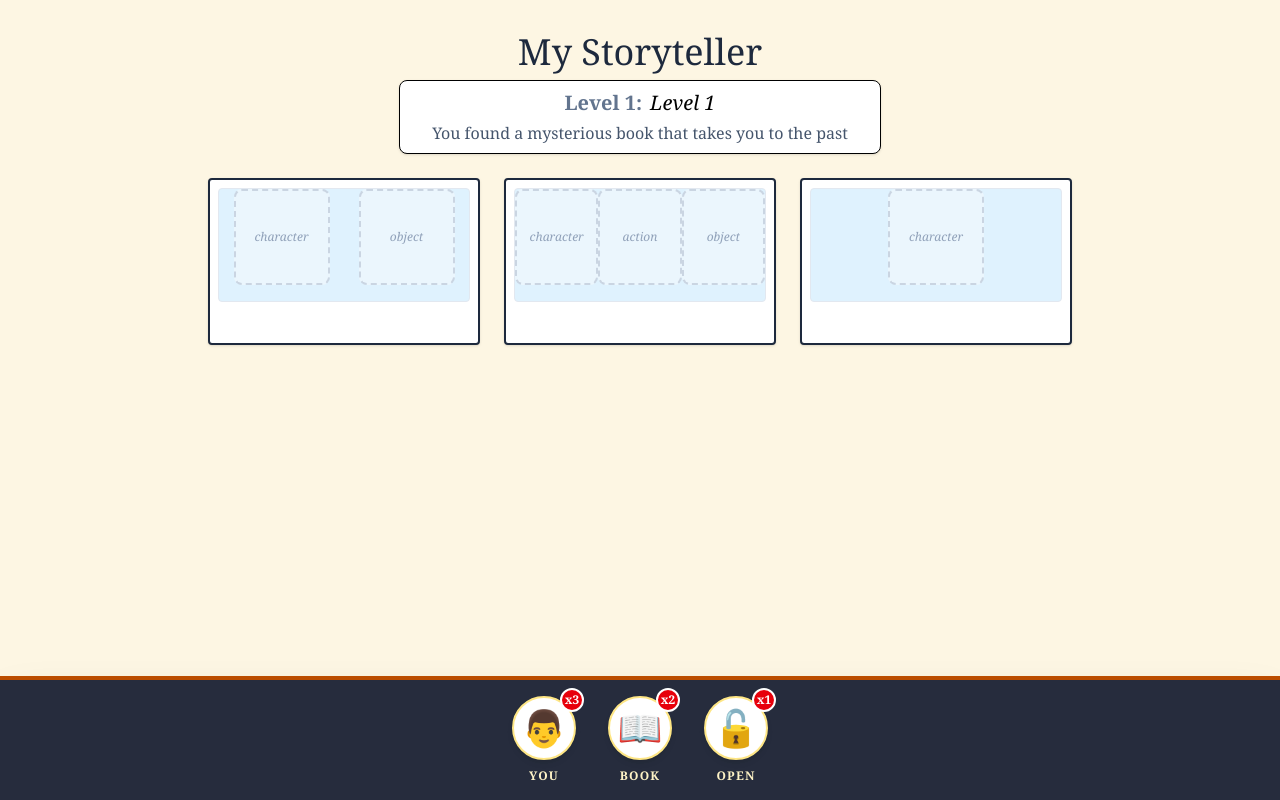
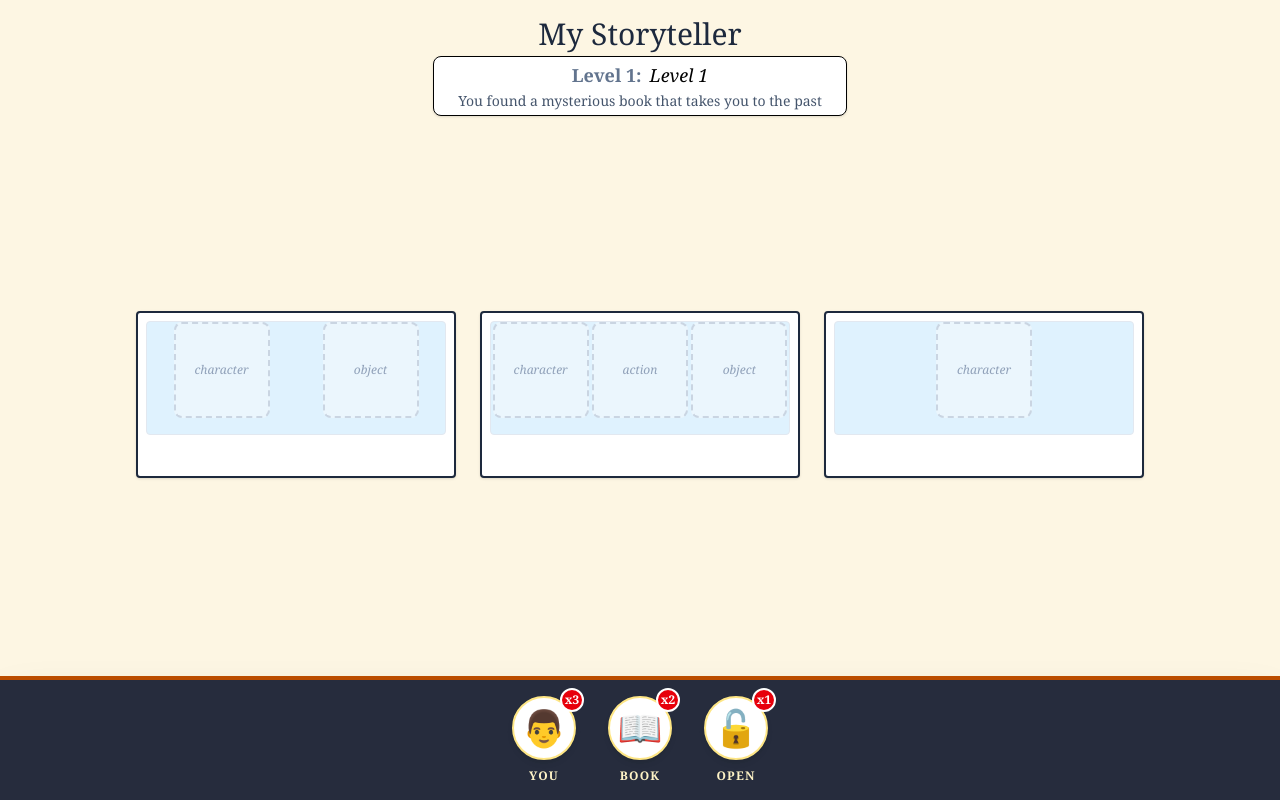
Before and after one commit to ITLaKornVidva/web-lakorn-2026, a React (Vite) app: page / in a window 1280 px wide. Built offline with nearby package versions, Linux system fonts and the light colour scheme.

Commit message:
feat: Introduce landscape-only game layout with horizontal scene scrolling, portrait warning, and improved draggable item touch.

```diff
--- a/src/components/Game/Book.tsx
+++ b/src/components/Game/Book.tsx
@@ -137,30 +137,42 @@ export const Book = () => {
 
     return (
         <DndContext sensors={sensors} onDragStart={handleDragStart} onDragEnd={handleDragEnd}>
-            <div className="min-h-screen bg-[#fdf6e3] flex flex-col items-center py-8 pb-32">
-                <header className="mb-6 text-center">
-                    <h1 className="text-4xl font-serif text-slate-800 mb-2">My Storyteller</h1>
-                    <div className="bg-white border text-xl px-8 py-2 rounded-lg shadow-sm">
+            {/* Portrait Warning Overlay */}
+            <div className="fixed inset-0 z-50 bg-slate-900 text-white flex flex-col items-center justify-center p-8 text-center landscape:hidden">
+                <div className="text-6xl mb-4 animate-pulse">↻</div>
+                <h2 className="text-3xl font-serif mb-2">Please Rotate Device</h2>
+                <p className="text-slate-300 font-serif">The story unfolds in landscape mode.</p>
+            </div>
+
+            {/* Main Game Content - Landscape Only */}
+            <div className="min-h-screen bg-[#fdf6e3] flex-col items-center py-4 pb-32 hidden landscape:flex">
+                <header className="mb-4 text-center shrink-0">
+                    <h1 className="text-3xl font-serif text-slate-800 mb-1">My Storyteller</h1>
+                    <div className="bg-white border text-lg px-6 py-1 rounded-lg shadow-sm inline-block">
                         <span className="font-bold text-slate-500 mr-2">Level {currentLevelIndex + 1}:</span>
                         <span className="font-serif italic">{currentLevel.title}</span>
-                        <div className="text-base text-slate-600 mt-1">{currentLevel.goal}</div>
+                        <div className="text-sm text-slate-600 mt-0.5">{currentLevel.goal}</div>
                     </div>
                 </header>
 
-                <div className="w-full max-w-4xl grid grid-cols-1 md:grid-cols-2 lg:grid-cols-3 gap-6 px-4">
+                {/* Horizontal Scrolling Scenes Container */}
+                <div className="w-full max-w-full flex-1 flex flex-col justify-center overflow-hidden">
+                    <div className="flex flex-row items-start gap-6 px-8 overflow-x-auto pb-6 pt-2 w-full snap-x snap-mandatory touch-pan-x justify-start lg:justify-center custom-scrollbar">
                         {currentScenes.map((scene) => (
+                            <div key={scene.id} className="min-w-[300px] w-[320px] max-w-[400px] flex-shrink-0 snap-center transition-transform hover:scale-[1.01]">
                                 <Scene
-                            key={scene.id}
                                     scene={scene}
-                            isActive={false} // maybe highlight if active?
+                                    isActive={false}
                                     levelItems={currentLevel.availableItems}
                                     isSolved={!!sceneSolvedStatus[scene.id]}
                                 />
+                            </div>
                         ))}
+                    </div>
                 </div>
 
                 {/* Next Level Button */}
-                <div className={`fixed bottom-8 right-8 transition-opacity duration-1000 ${isLevelSolved ? 'opacity-100 pointer-events-auto' : 'opacity-0 pointer-events-none'} z-60`}>
+                <div className={`fixed bottom-8 right-8 transition-opacity duration-1000 ${isLevelSolved ? 'opacity-100 pointer-events-auto' : 'opacity-0 pointer-events-none'} z-50`}>
                     <button
                         onClick={handleNextLevel}
                         className="bg-emerald-600 hover:bg-emerald-700 text-white font-serif text-xl px-8 py-3 rounded-full shadow-lg transform hover:scale-105 transition-all flex items-center gap-2"
--- a/src/components/Game/DraggableItem.tsx
+++ b/src/components/Game/DraggableItem.tsx
@@ -19,6 +19,7 @@ export const DraggableItem = ({ item, id, disabled }: DraggableItemProps) => {
         transform: CSS.Translate.toString(transform),
         opacity: isDragging ? 0.5 : 1,
         cursor: disabled ? 'not-allowed' : 'grab',
+        touchAction: 'none',
     };
 
     return (
--- a/src/index.css
+++ b/src/index.css
@@ -1,6 +1,27 @@
 @import "tailwindcss";
 
 body {
-  background-color: #fdf6e3; /* Light warm background color */
-  font-family: 'Georgia', serif; /* Storybook feel */
+  background-color: #fdf6e3;
+  /* Light warm background color */
+  font-family: 'Georgia', serif;
+  /* Storybook feel */
 }
+
+/* Custom Scrollbar for horizontal scrolling */
+.custom-scrollbar::-webkit-scrollbar {
+  height: 8px;
+}
+
+.custom-scrollbar::-webkit-scrollbar-track {
+  background: rgba(0, 0, 0, 0.05);
+  border-radius: 4px;
+}
+
+.custom-scrollbar::-webkit-scrollbar-thumb {
+  background: rgba(0, 0, 0, 0.2);
+  border-radius: 4px;
+}
+
+.custom-scrollbar::-webkit-scrollbar-thumb:hover {
+  background: rgba(0, 0, 0, 0.3);
+}
```
Lines whose indentation alone changed are shown as unchanged.
